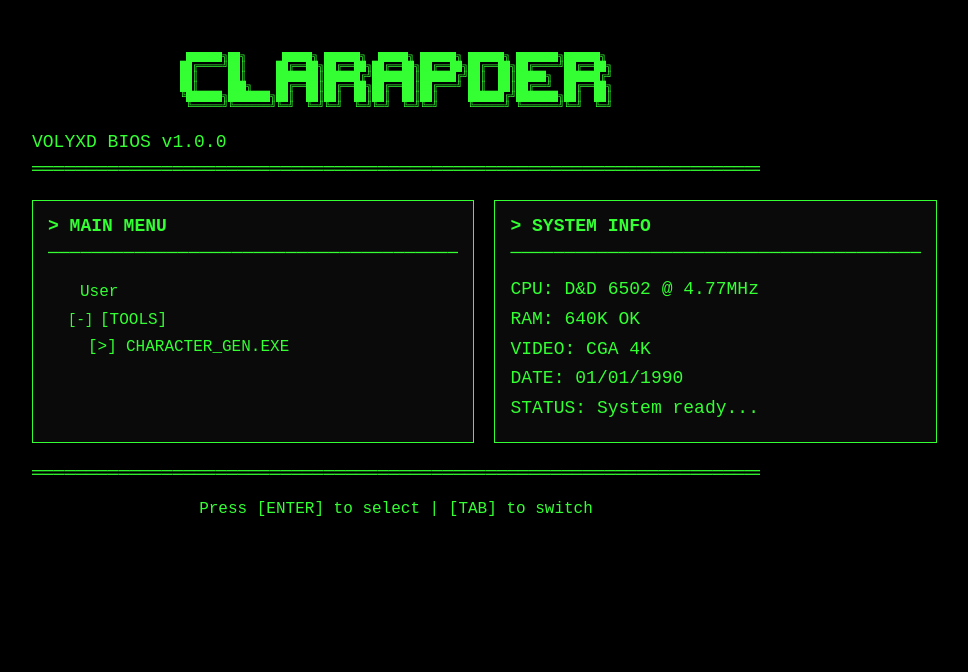
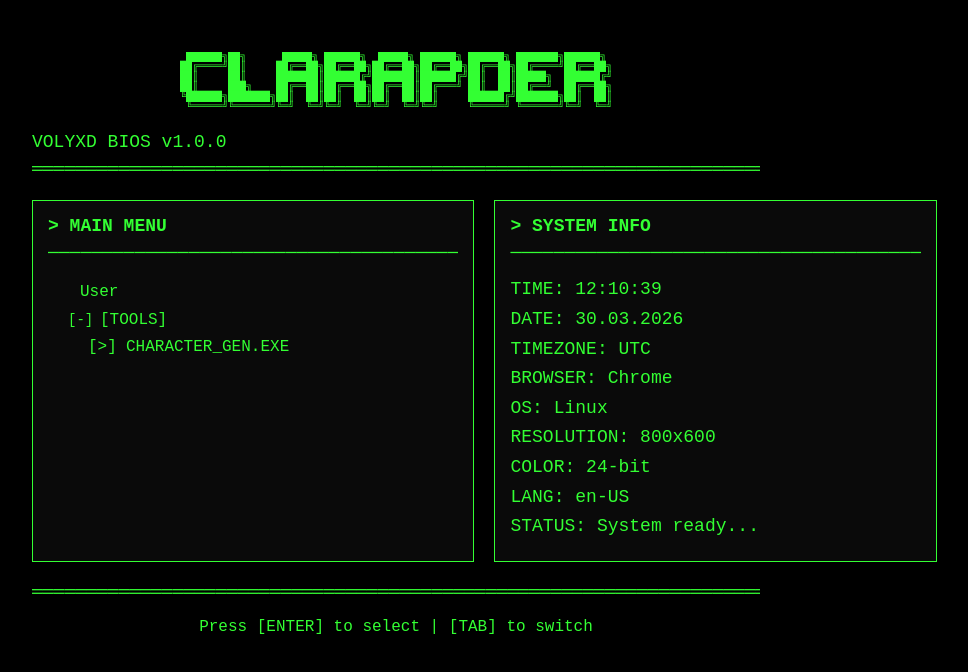
Before and after one commit to 4geym/DnD-builder, a Vue app: page / in a window 1280 px wide. Shown: the top 672 px of the page, without its empty margins (244-1212 px from the left). Built offline with nearby package versions, Linux system fonts and the light colour scheme.

Commit message:
user info

```diff
--- a/src/views/HomeView.vue
+++ b/src/views/HomeView.vue
@@ -1,5 +1,69 @@
 <script setup>
-import { ref } from 'vue'
+import { ref, onMounted, onUnmounted } from 'vue'
+
+// Системная информация
+const systemInfo = ref({
+  time: '',
+  date: '',
+  timezone: '',
+  browser: '',
+  os: '',
+  screenResolution: '',
+  colorDepth: '',
+  language: ''
+})
+
+// Обновление времени
+const updateTime = () => {
+  const now = new Date()
+  systemInfo.value.time = now.toLocaleTimeString('ru-RU', { hour12: false })
+  systemInfo.value.date = now.toLocaleDateString('ru-RU')
+  systemInfo.value.timezone = Intl.DateTimeFormat().resolvedOptions().timeZone
+}
+
+// Определение браузера
+const getBrowser = () => {
+  const ua = navigator.userAgent
+  if (ua.includes('Firefox')) return 'Firefox'
+  if (ua.includes('Chrome') && !ua.includes('Edg')) return 'Chrome'
+  if (ua.includes('Edg')) return 'Edge'
+  if (ua.includes('Safari') && !ua.includes('Chrome')) return 'Safari'
+  if (ua.includes('MSIE') || ua.includes('Trident')) return 'Internet Explorer'
+  return 'Unknown'
+}
+
+// Определение ОС
+const getOS = () => {
+  const ua = navigator.userAgent
+  if (ua.includes('Windows')) return 'Windows'
+  if (ua.includes('Mac')) return 'macOS'
+  if (ua.includes('Linux')) return 'Linux'
+  if (ua.includes('Android')) return 'Android'
+  if (ua.includes('iOS') || ua.includes('iPhone') || ua.includes('iPad')) return 'iOS'
+  return 'Unknown'
+}
+
+// Получение системной информации
+const getSystemInfo = () => {
+  updateTime()
+  systemInfo.value.browser = getBrowser()
+  systemInfo.value.os = getOS()
+  systemInfo.value.screenResolution = `${window.screen.width}x${window.screen.height}`
+  systemInfo.value.colorDepth = `${window.screen.colorDepth}-bit`
+  systemInfo.value.language = navigator.language || 'Unknown'
+}
+
+let timeInterval = null
+
+onMounted(() => {
+  getSystemInfo()
+  // Обновлять время каждую секунду
+  timeInterval = setInterval(updateTime, 1000)
+})
+
+onUnmounted(() => {
+  if (timeInterval) clearInterval(timeInterval)
+})
 
 // Дерево папок/модулей
 const treeData = ref([
@@ -160,10 +224,14 @@ const biosMessage = ref('System ready...')
           <div class="section-title">> SYSTEM INFO</div>
           <div class="divider-line">──────────────────────────────────────</div>
           <div class="info-content">
-            <div class="info-row"><span class="info-label">CPU:</span> <span class="info-value">D&D 6502 @ 4.77MHz</span></div>
-            <div class="info-row"><span class="info-label">RAM:</span> <span class="info-value">640K OK</span></div>
-            <div class="info-row"><span class="info-label">VIDEO:</span> <span class="info-value">CGA 4K</span></div>
-            <div class="info-row"><span class="info-label">DATE:</span> <span class="info-value">01/01/1990</span></div>
+            <div class="info-row"><span class="info-label">TIME:</span> <span class="info-value">{{ systemInfo.time }}</span></div>
+            <div class="info-row"><span class="info-label">DATE:</span> <span class="info-value">{{ systemInfo.date }}</span></div>
+            <div class="info-row"><span class="info-label">TIMEZONE:</span> <span class="info-value">{{ systemInfo.timezone }}</span></div>
+            <div class="info-row"><span class="info-label">BROWSER:</span> <span class="info-value">{{ systemInfo.browser }}</span></div>
+            <div class="info-row"><span class="info-label">OS:</span> <span class="info-value">{{ systemInfo.os }}</span></div>
+            <div class="info-row"><span class="info-label">RESOLUTION:</span> <span class="info-value">{{ systemInfo.screenResolution }}</span></div>
+            <div class="info-row"><span class="info-label">COLOR:</span> <span class="info-value">{{ systemInfo.colorDepth }}</span></div>
+            <div class="info-row"><span class="info-label">LANG:</span> <span class="info-value">{{ systemInfo.language }}</span></div>
             <div class="info-row"><span class="info-label">STATUS:</span> <span class="info-value blink">{{ biosMessage }}</span></div>
           </div>
         </div>
```
Also changed, not shown: 5 other files (tests, documents, lock files or other folders).
